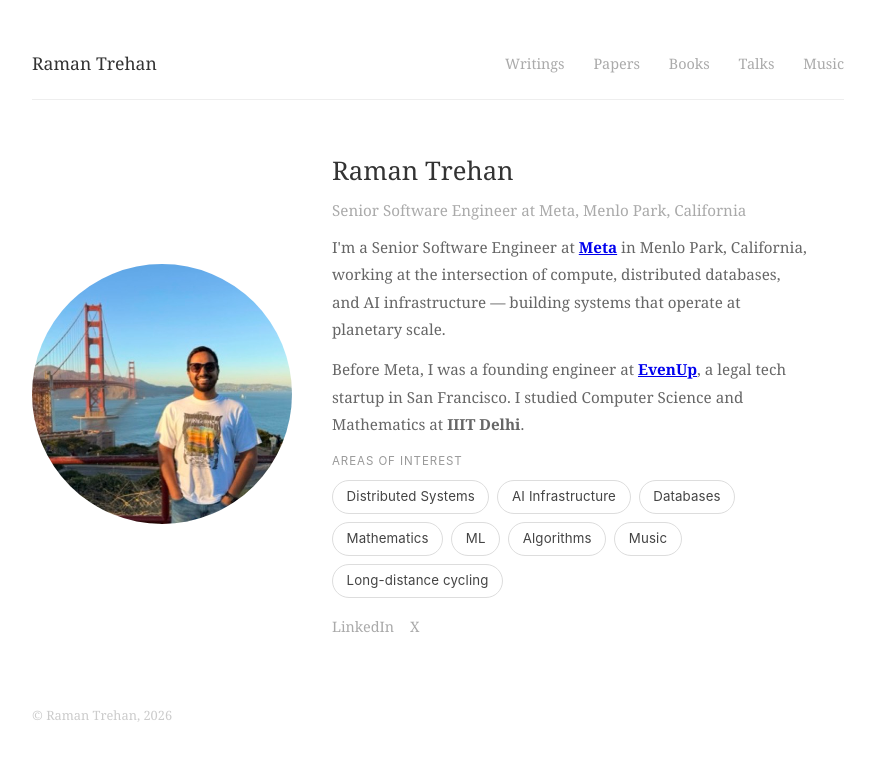
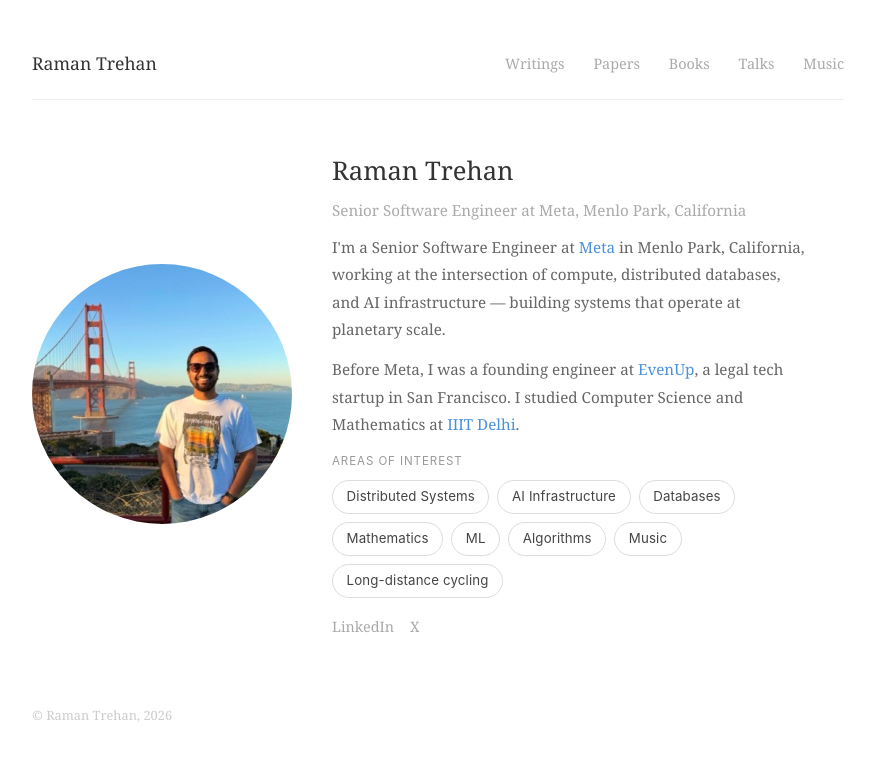
Before and after one commit to ramandeeptrehan/ramandeeptrehan.github.io, a Jekyll site: the page built from index.html, in a window 1280 px wide. Shown: the top 761 px of the page, without its empty margins (202-1077 px from the left). Built offline with Jekyll 4.4.1, drawn with Linux system fonts in a browser that asks for light colours.

Commit message:
Highlight company names in blue without links

```diff
--- a/assets/css/style.css
+++ b/assets/css/style.css
@@ -88,6 +88,11 @@ nav a.active {
   color: #666;
   margin-bottom: 0.8rem;
   max-width: 480px;
+}
+
+.highlight {
+  color: #4a90d9;
+  font-weight: normal;
 }
 
 .justified {
--- a/index.html
+++ b/index.html
@@ -7,8 +7,8 @@ layout: default
   <div class="hero-text">
     <h2>Raman Trehan</h2>
     <p class="tagline">Senior Software Engineer at Meta, Menlo Park, California</p>
-    <p class="bio">I'm a Senior Software Engineer at <strong><a href="https://www.meta.com/" target="_blank">Meta</a></strong> in Menlo Park, California, working at the intersection of compute, distributed databases, and AI infrastructure — building systems that operate at planetary scale.</p>
-    <p class="bio">Before Meta, I was a founding engineer at <strong><a href="https://www.evenuplaw.com/" target="_blank">EvenUp</a></strong>, a legal tech startup in San Francisco. I studied Computer Science and Mathematics at <strong>IIIT Delhi</strong>.</p>
+    <p class="bio">I'm a Senior Software Engineer at <span class="highlight">Meta</span> in Menlo Park, California, working at the intersection of compute, distributed databases, and AI infrastructure — building systems that operate at planetary scale.</p>
+    <p class="bio">Before Meta, I was a founding engineer at <span class="highlight">EvenUp</span>, a legal tech startup in San Francisco. I studied Computer Science and Mathematics at <span class="highlight">IIIT Delhi</span>.</p>
 
     <div class="interests">
       <p class="interests-label">Areas of Interest</p>
```
